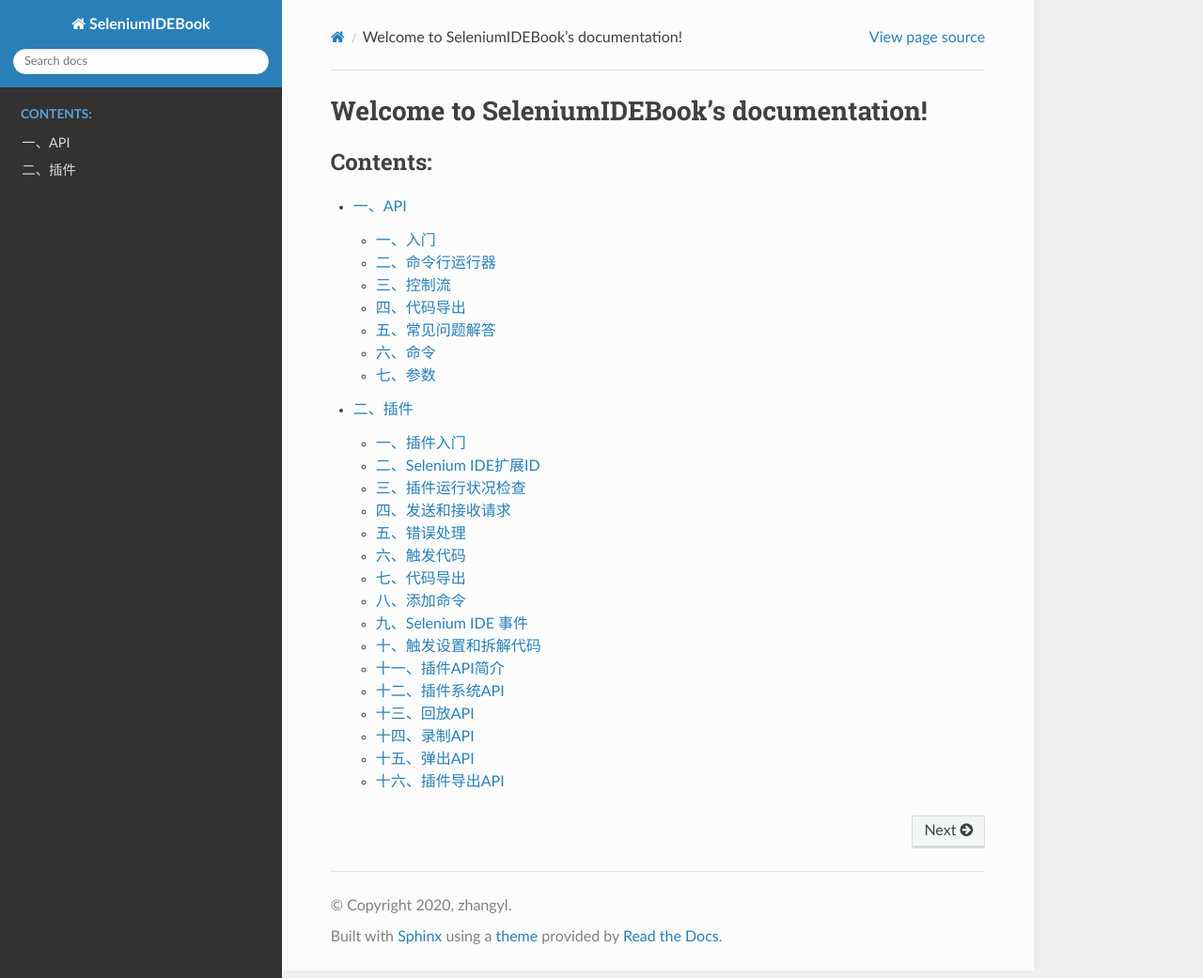
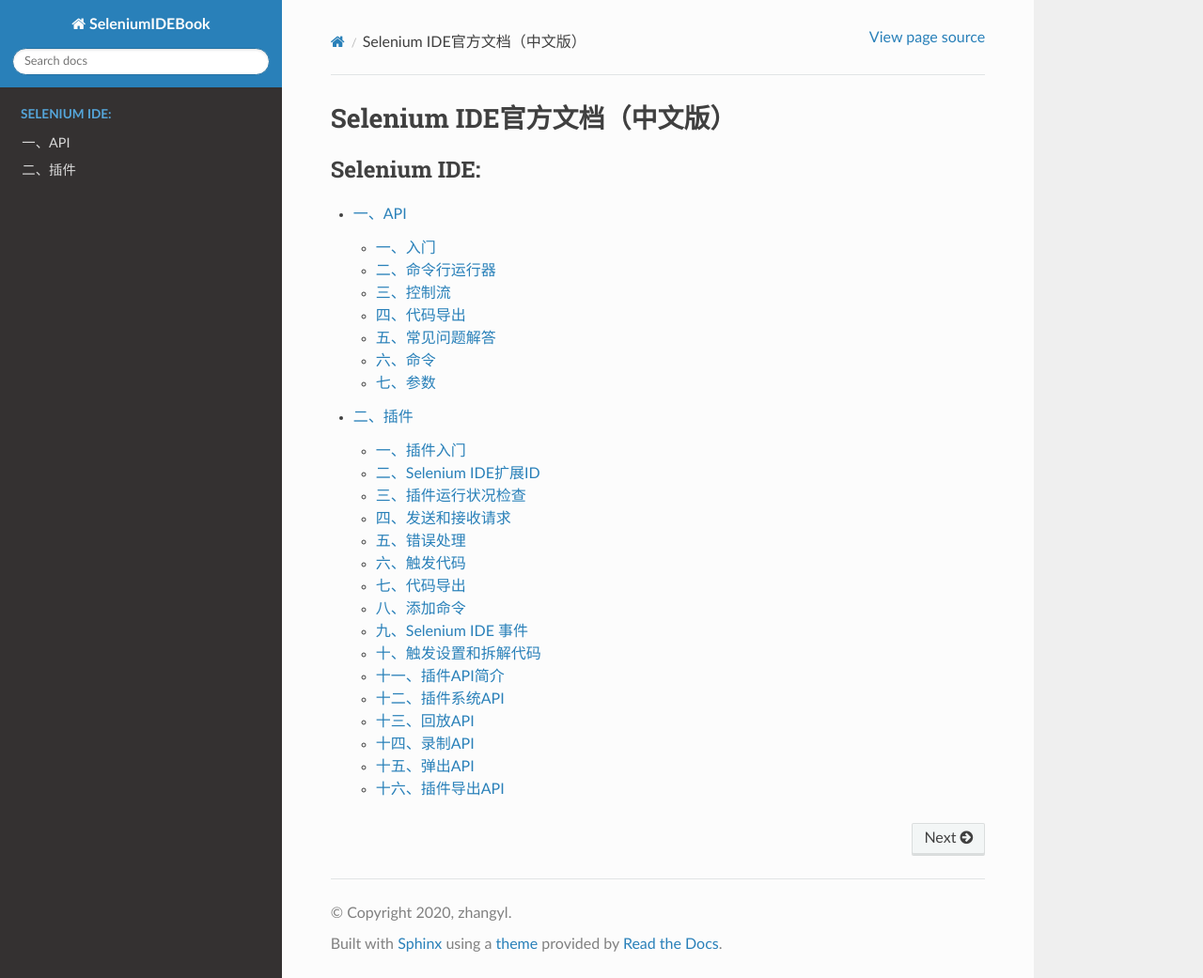
Before and after one commit to zylzhangyanliang/SeleniumIDE, a Sphinx documentation site: the page built from seleniumbk/source/index.rst, in a window 1280 px wide and 1041 px high. Shown: the whole window at 94% size. Built offline with Sphinx 7.4.7 and the Read the Docs theme 2.0.0, drawn with Linux system fonts in a browser that asks for light colours.

Commit message:
Update index.rst

```diff
--- a/seleniumbk/source/index.rst
+++ b/seleniumbk/source/index.rst
@@ -3,12 +3,12 @@
    You can adapt this file completely to your liking, but it should at least
    contain the root `toctree` directive.
 
-Welcome to SeleniumIDEBook's documentation!
+Selenium IDE官方文档（中文版）
 ===========================================
 
 .. toctree::
    :maxdepth: 2
-   :caption: Contents:
+   :caption: Selenium IDE:
 
    Selenium
    Selenium-plugins
```
